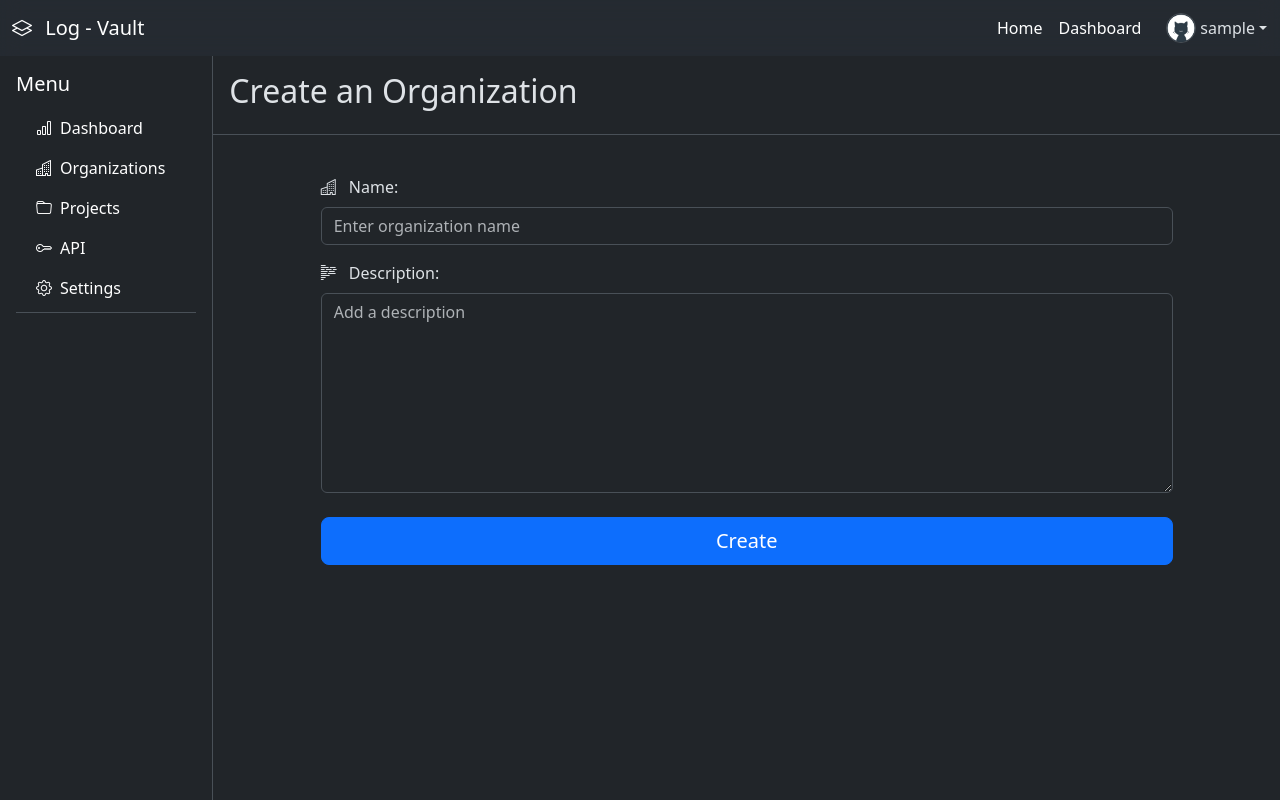
After one commit to deviantcoder/log-manager, a Django app: page /organizations/create/ in a window 1280 px wide. The commit adds this page. Run offline with Django 5.2, Linux system fonts and the light colour scheme; the visitor is signed in with stand-in values (Sample User, id 1); some libraries are stand-ins or nearby versions.

Commit message:
Added organization creation

```diff
--- a/apps/dashboard/templates/dashboard/_base_dashboard.html
+++ b/apps/dashboard/templates/dashboard/_base_dashboard.html
@@ -8,11 +8,13 @@
             <div class="page-header mb-3 p-3 border-bottom">
                 <div class="d-flex justify-content-between align-items-center">
                     <div>
-                        <h1 class="page-title">{% block title %}{% endblock title %}</h1>
+                        <h2 class="page-title">{% block title %}{% endblock title %}</h2>
                         <p class="text-muted mb-0">{% block description %}{% endblock description %}</p>
                     </div>
                 </div>
             </div>
+            {% block dashboard_content %}
+            {% endblock dashboard_content %}
             {% block stats %}
             {% endblock stats %}
             <div class="row g-4">
--- /dev/null
+++ b/apps/dashboard/templates/dashboard/cards/org_card.html
@@ -0,0 +1 @@
+{% extends 'dashboard/cards/card_base.html' %}
--- a/apps/dashboard/templates/dashboard/project_card.html
+++ b/apps/dashboard/templates/dashboard/cards/project_card.html
@@ -1,4 +1,4 @@
-{% extends 'dashboard/card_base.html' %}
+{% extends 'dashboard/cards/card_base.html' %}
 
 {% block card_info %}
     <p class="text-muted">{{ obj.description|slice:50 }}</p>
--- a/apps/dashboard/templates/dashboard/create_new.html
+++ b/apps/dashboard/templates/dashboard/create_new.html
@@ -2,8 +2,8 @@
     <div class="add-org-card org-card h-100 d-flex flex-column border-dash align-items-center justify-content-center">
         <i class="bi bi-plus-circle add-org-icon"></i>
         <h5 class="add-org-title mb-3">Create New {{ obj_name }}</h5>
-        <button class="btn btn-primary">
+        <a href="{% url create_obj_url %}" class="btn btn-primary">
             <i class="bi bi-plus me-2"></i>Get Started
-        </button>
+        </a>
     </div>
 </div>
--- a/apps/dashboard/templates/dashboard/org_card.html
+++ /dev/null
@@ -1 +0,0 @@
-{% extends 'dashboard/card_base.html' %}
--- a/apps/dashboard/templates/dashboard/orgs.html
+++ b/apps/dashboard/templates/dashboard/orgs.html
@@ -10,7 +10,7 @@
 
 {% block cards %}
     {% for org in owned_orgs %}
-        {% include 'dashboard/org_card.html' with obj=org %}
+        {% include 'dashboard/cards/org_card.html' with obj=org %}
     {% endfor %}
-    {% include 'dashboard/create_new.html' with obj_name='Organization' %}
+    {% include 'dashboard/create_new.html' with obj_name='Organization' create_obj_url='orgs:create_org' %}
 {% endblock cards %}
--- /dev/null
+++ b/apps/dashboard/templates/dashboard/orgs/org_form.html
@@ -0,0 +1,35 @@
+{% extends 'dashboard/_base_dashboard.html' %}
+{% load widget_tweaks %}
+
+{% block title %}
+    Create an Organization
+{% endblock title %}
+
+{% block dashboard_content %}
+<div class="d-flex justify-content-center m-3 mt-2">
+    <div class="p-4" style="max-width: 900px; width: 100%;">
+        <div class="text-center">
+            <form method="POST" action="">
+                {% csrf_token %}
+                <div class="mb-3 text-start">
+                    <i class="bi bi-buildings me-2"></i> {{ form.name|add_label_class:"form-label" }}
+                    {% render_field form.name class="form-control" %}
+                </div>
+                <div class="mb-3 text-start">
+                    <i class="bi bi-body-text me-2"></i> {{ form.description|add_label_class:"form-label" }}
+                    {% render_field form.description class="form-control" style="max-height: 200px; min-height: 50px;" %}
+                </div>
+                {% if form.non_field_errors %}
+                    <div class="alert alert-danger alert-dismissible fade show" role="alert">
+                        {% for error in form.non_field_errors %}
+                            {{ error }}
+                        {% endfor %}
+                        <button type="button" class="btn-close" data-bs-dismiss="alert" aria-label="Close"></button>
+                    </div>
+                {% endif %}
+                <button type="submit" class="btn btn-primary btn-lg w-100 mt-2">Create</button>
+            </form>
+        </div>
+    </div>
+</div>
+{% endblock dashboard_content %}
--- a/apps/dashboard/templates/dashboard/projects.html
+++ b/apps/dashboard/templates/dashboard/projects.html
@@ -10,7 +10,7 @@
 
 {% block cards %}
     {% for project in projects %}
-        {% include 'dashboard/project_card.html' with obj=project %}
+        {% include 'dashboard/cards/project_card.html' with obj=project %}
     {% endfor %}
-    {% include 'dashboard/create_new.html' with obj_name='Project' %}
+    {% include 'dashboard/create_new.html' with obj_name='Project' create_obj_url='orgs:create_org' %}
 {% endblock cards %}
--- /dev/null
+++ b/apps/orgs/forms.py
@@ -0,0 +1,16 @@
+from django import forms
+
+from .models import Organization
+
+
+class OrganizationForm(forms.ModelForm):
+    class Meta:
+        model = Organization
+        fields = (
+            'name', 'description'
+        )
+
+    def __init__(self, *args, **kwargs):
+        super().__init__(*args, **kwargs)
+        self.fields['name'].widget.attrs.update({'placeholder': 'Enter organization name'})
+        self.fields['description'].widget.attrs.update({'placeholder': 'Add a description'})
--- a/apps/orgs/models.py
+++ b/apps/orgs/models.py
@@ -18,12 +18,17 @@ class Organization(models.Model):
     slug = models.SlugField(unique=True)
     owner = models.ForeignKey(User, on_delete=models.CASCADE, related_name='owned_orgs')
 
+    description = models.TextField(max_length=500, null=True, blank=True)
+
     status = models.CharField(
         max_length=10, choices=StatusChoices.choices, default=StatusChoices.ACTIVE
     )
 
     created = models.DateTimeField(auto_now_add=True)
     updated = models.DateTimeField(auto_now=True)
+
+    class Meta:
+        ordering = ('-created',)
 
     def __str__(self):
         return self.name
--- a/apps/orgs/urls.py
+++ b/apps/orgs/urls.py
@@ -0,0 +1,8 @@
+from django.urls import path
+from . import views
+
+app_name = 'orgs'
+
+urlpatterns = [
+    path('create/', views.create_org, name='create_org'),
+]
--- a/apps/orgs/views.py
+++ b/apps/orgs/views.py
@@ -1,3 +1,24 @@
-from django.shortcuts import render
+from django.shortcuts import render, redirect
+from django.contrib.auth.decorators import login_required
+from django.contrib import messages
 
-# Create your views here.
+from .forms import OrganizationForm
+
+
+@login_required
+def create_org(request):
+
+    if request.method == 'POST':
+        form = OrganizationForm(request.POST)
+        if form.is_valid():
+            org = form.save(commit=False)
+            org.owner = request.user
+            org.save()
+            messages.success(request, 'Organization created.')
+            return redirect('dashboard:orgs')
+
+    form = OrganizationForm()
+    context = {
+        'form': form,
+    }
+    return render(request, 'dashboard/orgs/org_form.html', context)
--- a/config/urls.py
+++ b/config/urls.py
@@ -14,6 +14,7 @@ urlpatterns = [
     path('accounts/social/', include('social_django.urls', namespace='social')),
 
     path('dashboard/', include('apps.dashboard.urls')),
+    path('organizations/', include('apps.orgs.urls')),
 
     # password reset
     path(
```
Also changed, not shown: apps/dashboard/templates/dashboard/dashboard.html (+19 -8 lines), apps/dashboard/templates/dashboard/cards/card_base.html (renamed from apps/dashboard/templates/dashboard/card_base.html), apps/orgs/migrations/0004_organization_description.py (added).
